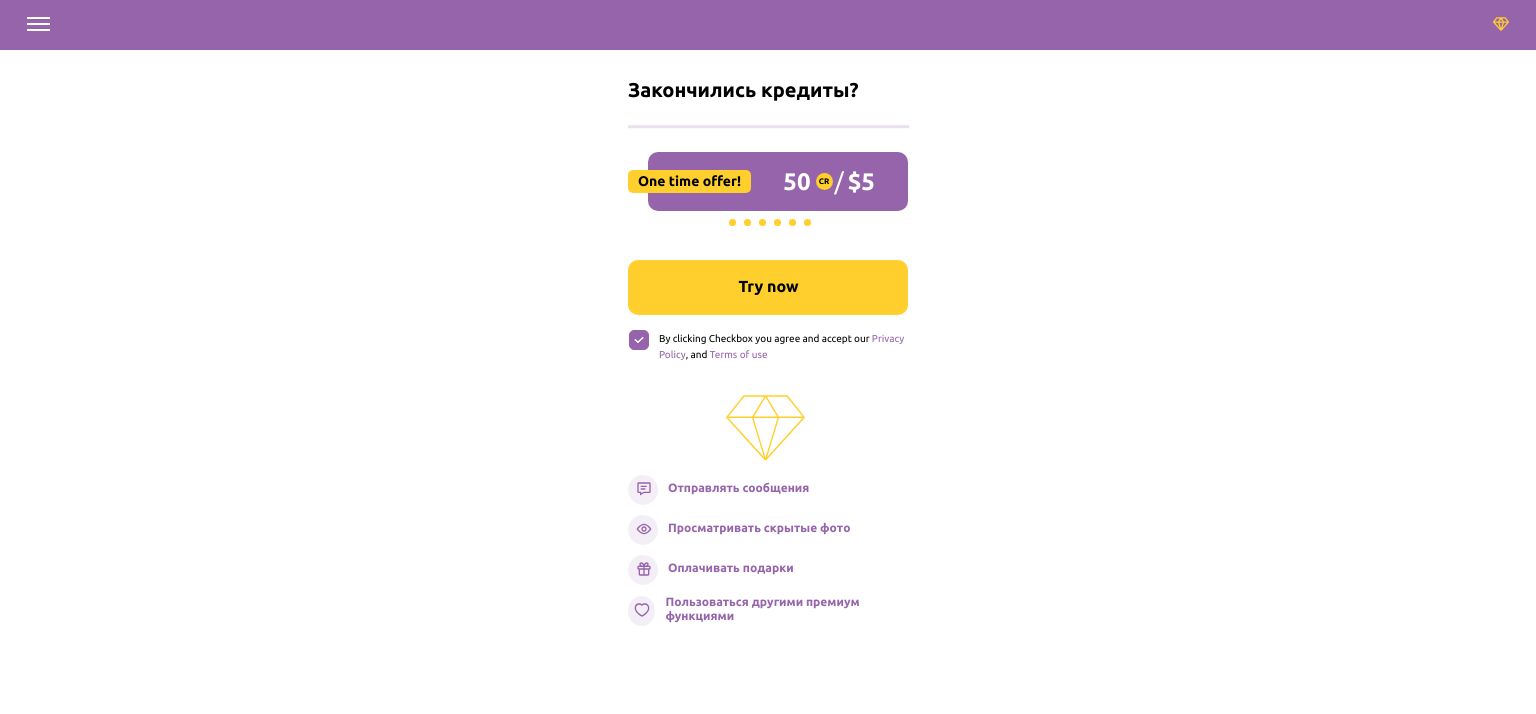
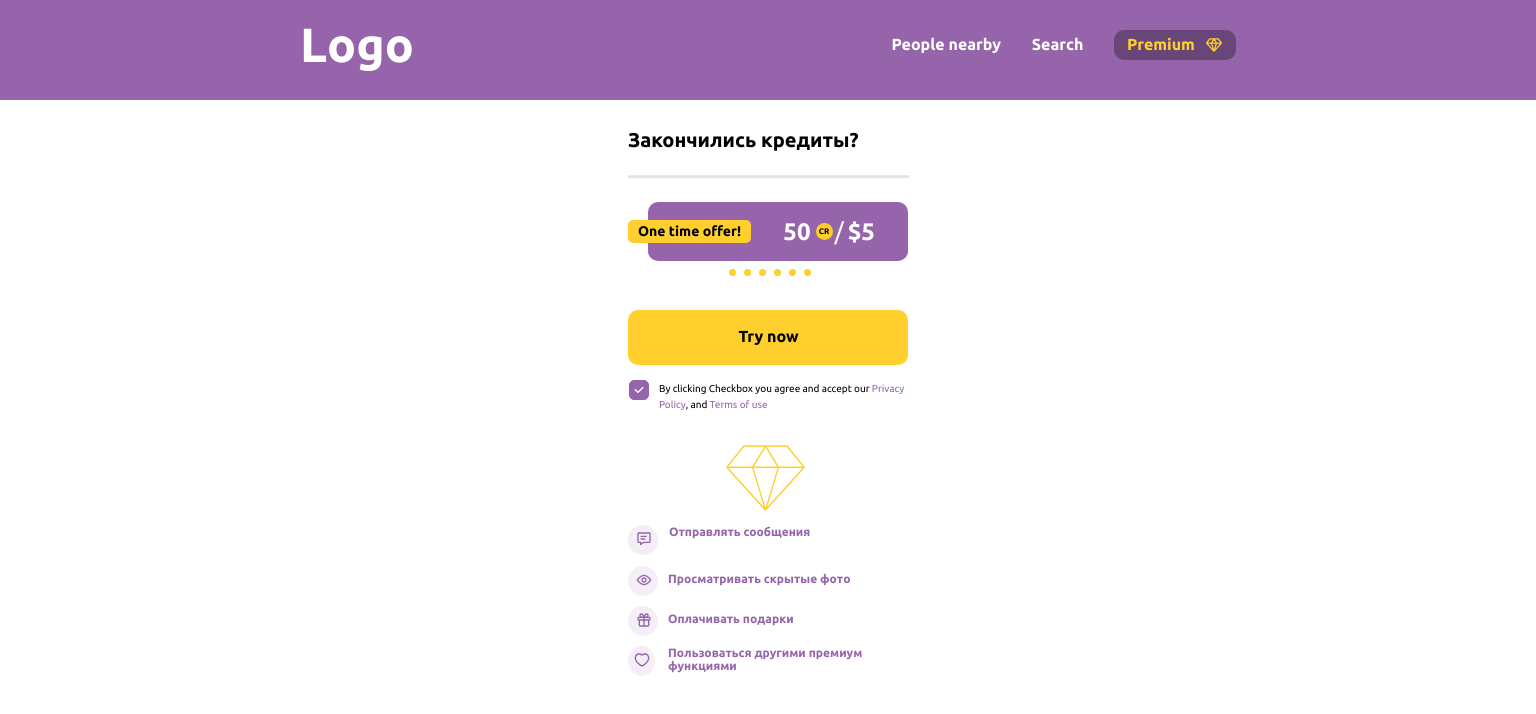
Before and after one commit to soulflamecompany/AdSolution-html, a website: page index.html in a window 1536 px wide. Drawn offline with nearby package versions, Linux system fonts and the light colour scheme.

Commit message:
feat: implement header desktop

```diff
--- a/index.html
+++ b/index.html
@@ -13,12 +13,33 @@
 
 <body>
     <header class="header">
-        <div class="burger">
+
+        <p class="header__logo desktop">Logo</p>
+
+        <div class="burger mobile">
             <div class="burger__line"></div>
             <div class="burger__line"></div>
             <div class="burger__line"></div>
         </div>
-        <img class="header__img" src="assets/diamond-s.svg" alt="Иконка бриллианта">
+        <ul class="header__list desktop">
+            <li class="header__list-item">
+                <a class="header__list-item-link" href="#">People nearby</a>
+            </li>
+            <li class="header__list-item">
+                <a class="header__list-item-link" href="#">Search</a>
+            </li>
+            <li class="header__list-item">
+                <button class="premium__btn">
+                    Premium
+                    <img class="premium__btn-img" src="assets/diamond-s.svg" alt="Иконка бриллианта">
+                </button>
+            </li>
+
+
+
+
+        </ul>
+        <img class="header__img mobile" src="assets/diamond-s.svg" alt="Иконка бриллианта">
     </header>
     <main class="main">
         <div class="container">
--- a/scss/main.scss
+++ b/scss/main.scss
@@ -21,7 +21,11 @@ body {
   background-color: #fff;
   color: #000;
   min-width: 320px;
+  width: 100%;
   overflow-x: hidden;
+}
+.desktop {
+  display: none;
 }
 .header {
   background-color: $primary;
@@ -262,6 +266,13 @@ body {
   font-size: 12px;
   color: $primary;
 }
+.list__item:first-of-type .list__item-title {
+  margin-bottom: 13px;
+  margin-left: 1px;
+}
+.list__item:last-of-type .list__item-title {
+  margin-left: 3px;
+}
 //
 .parallax {
   display: none;
@@ -269,3 +280,55 @@ body {
   top: 0;
   left: 0;
 }
+
+@media (min-width: 1440px) {
+  .mobile {
+    display: none;
+  }
+  .header {
+    height: 100px;
+    padding: 17px 19.53vw 28px;
+  }
+
+  .header__logo {
+    display: flex;
+    font-weight: 700;
+    font-size: 48px;
+    color: #fff;
+  }
+  .header__list {
+    display: flex;
+    align-items: center;
+    list-style-type: none;
+    gap: 2vw;
+  }
+
+  .header__list-item-link {
+    font-weight: 700;
+    color: #fff;
+    cursor: pointer;
+  }
+  .premium__btn {
+    display: flex;
+    gap: 10px;
+    align-items: center;
+    border-radius: 10px;
+    padding: 6px 13px;
+    width: 122px;
+    height: 30px;
+    background-color: #684677;
+    color: $accent;
+    font-weight: 700;
+    font-size: 16px;
+    font-family: "Ubuntu", sans-serif;
+    border: none;
+    outline: none;
+    cursor: pointer;
+  }
+
+  .premium__btn-img {
+    width: 18px;
+    height: 15px;
+    margin-top: 1px;
+  }
+}
```
Also changed, not shown: css/main.css, 1 other file.
